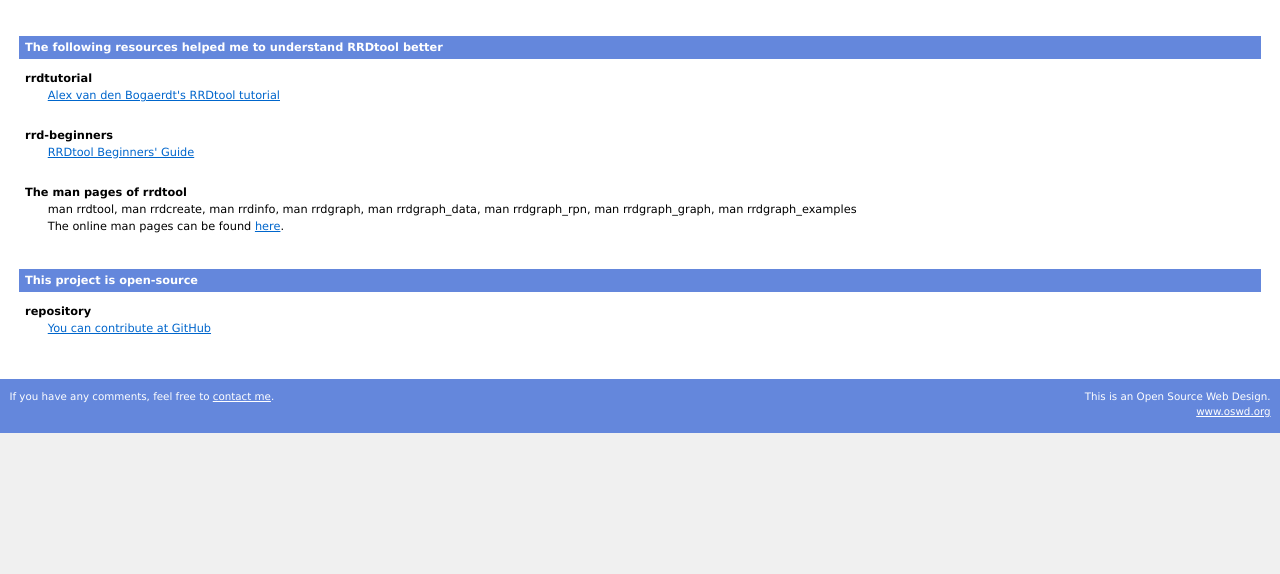
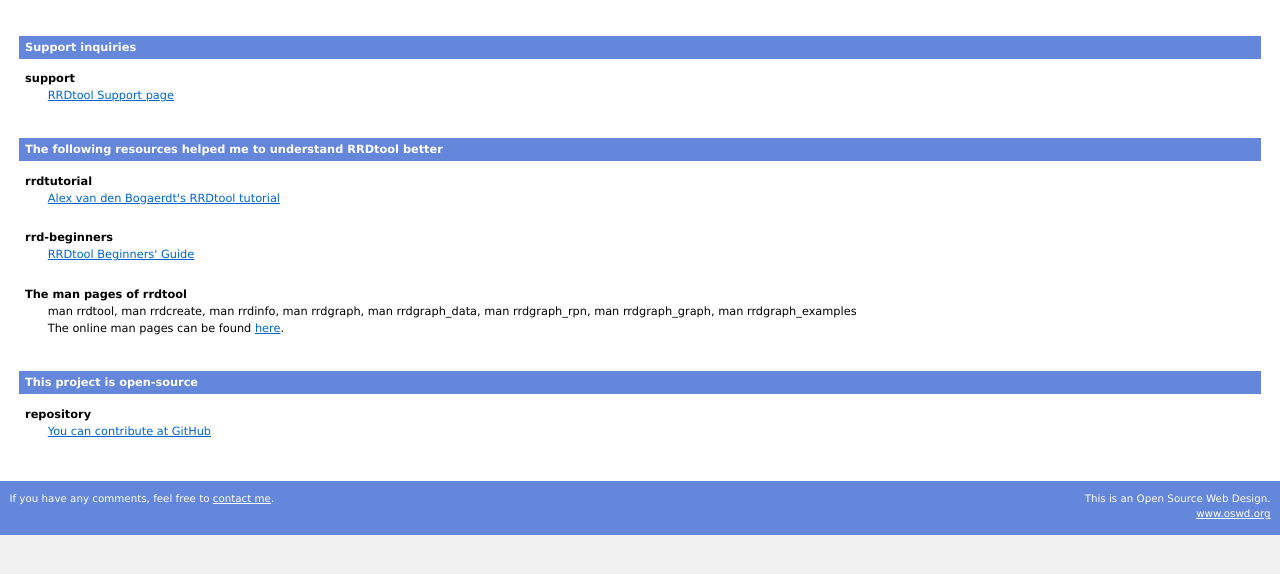
Before and after one commit to famzah/rrdwizard, a PHP site: page /resources.php in a window 1280 px wide. Shown: the part 81-655 px from the top of the page. Run offline with PHP 8.4, Linux system fonts and the light colour scheme.

Commit message:
Add link to the RRDtool Support page

```diff
--- a/resources.php
+++ b/resources.php
@@ -6,6 +6,12 @@ function alink($url, $desc) {
 	return sprintf('<a href="%s" target="_blank">%s</a>', h($url), h($desc));
 }
 ?>
+<h1 id="links">Support inquiries</h1>
+<dl>
+	<dt>support</dt>
+			<dd><?=alink('http://rrdwizard.appspot.com/resources.php', 'RRDtool Support page')?></dd>
+</dl>
+
 <h1 id="links">The following resources helped me to understand RRDtool better</h1>
 <dl>
 	<dt>rrdtutorial</dt>
```
